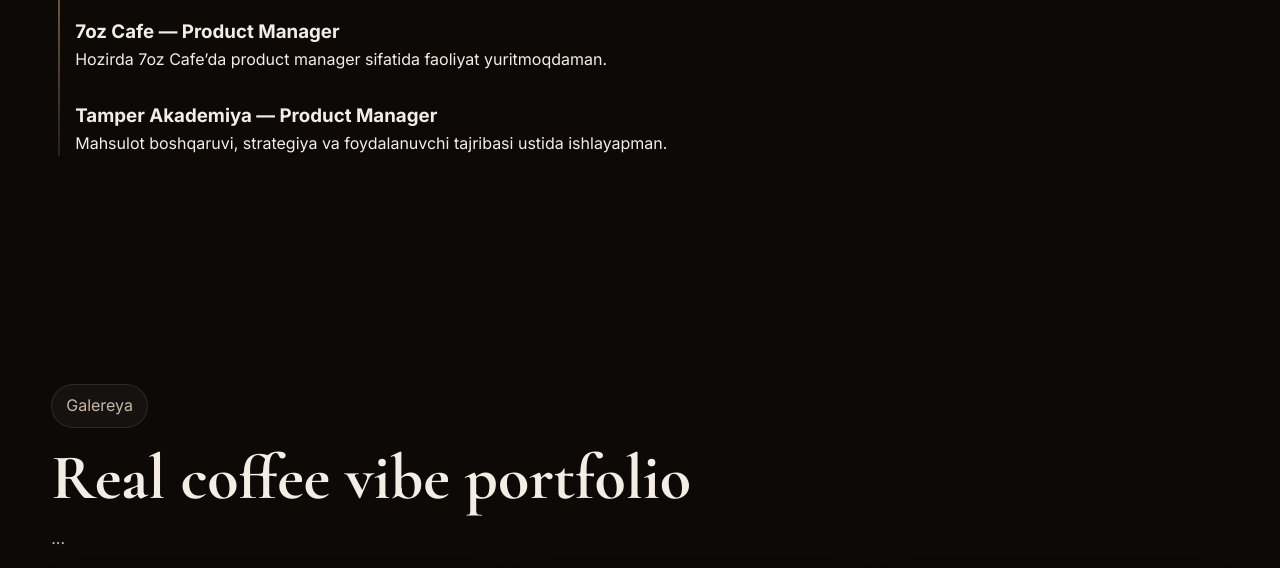
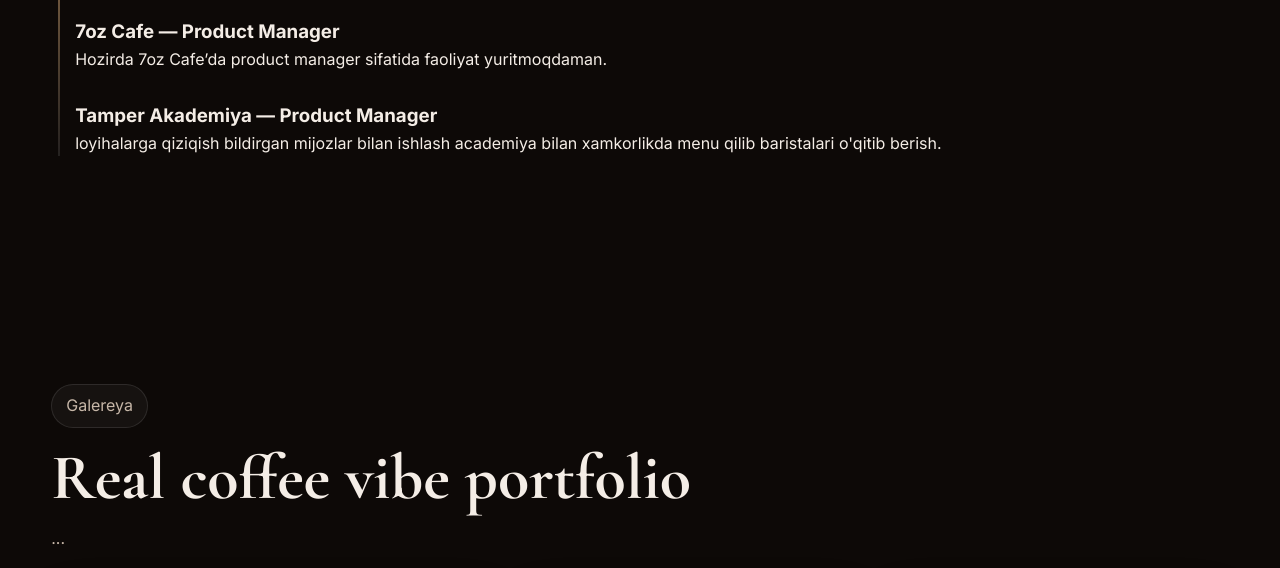
Before and after one commit to timurict505-dev/ulugbek-barista, a plain HTML site: page index.html in a window 1280 px wide. Shown: the part 3760-4328 px from the top of the page. Drawn offline with nearby package versions, Linux system fonts and the light colour scheme.

Commit message:
Added Tamper Akademiya Product Manager info

```diff
--- a/index.html
+++ b/index.html
@@ -263,7 +263,7 @@
 
   <div class="timeline-item">
     <h3>Tamper Akademiya — Product Manager</h3>
-    <p>Mahsulot boshqaruvi, strategiya va foydalanuvchi tajribasi ustida ishlayapman.</p>
+    <p>loyihalarga qiziqish bildirgan mijozlar bilan ishlash academiya bilan xamkorlikda menu qilib baristalari o'qitib berish.</p>
   </div>
 </div>
         </div>
```
